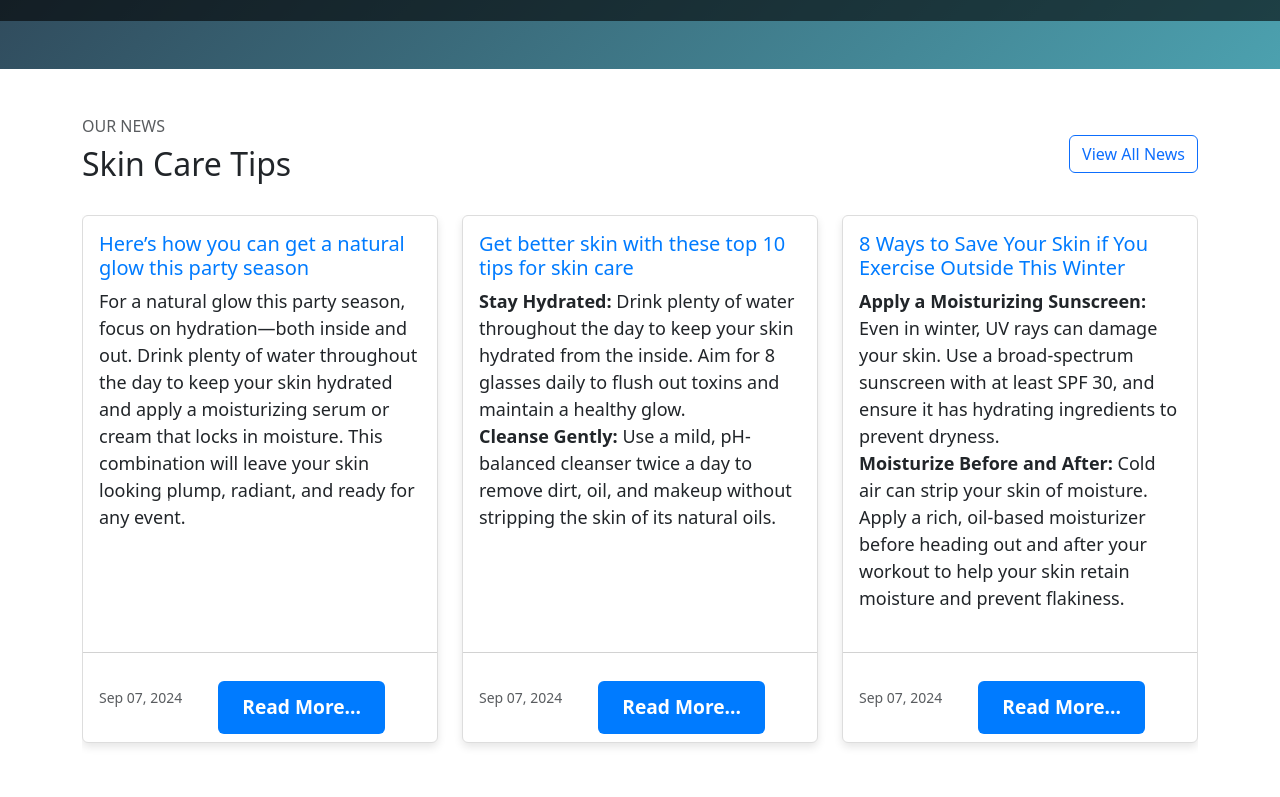
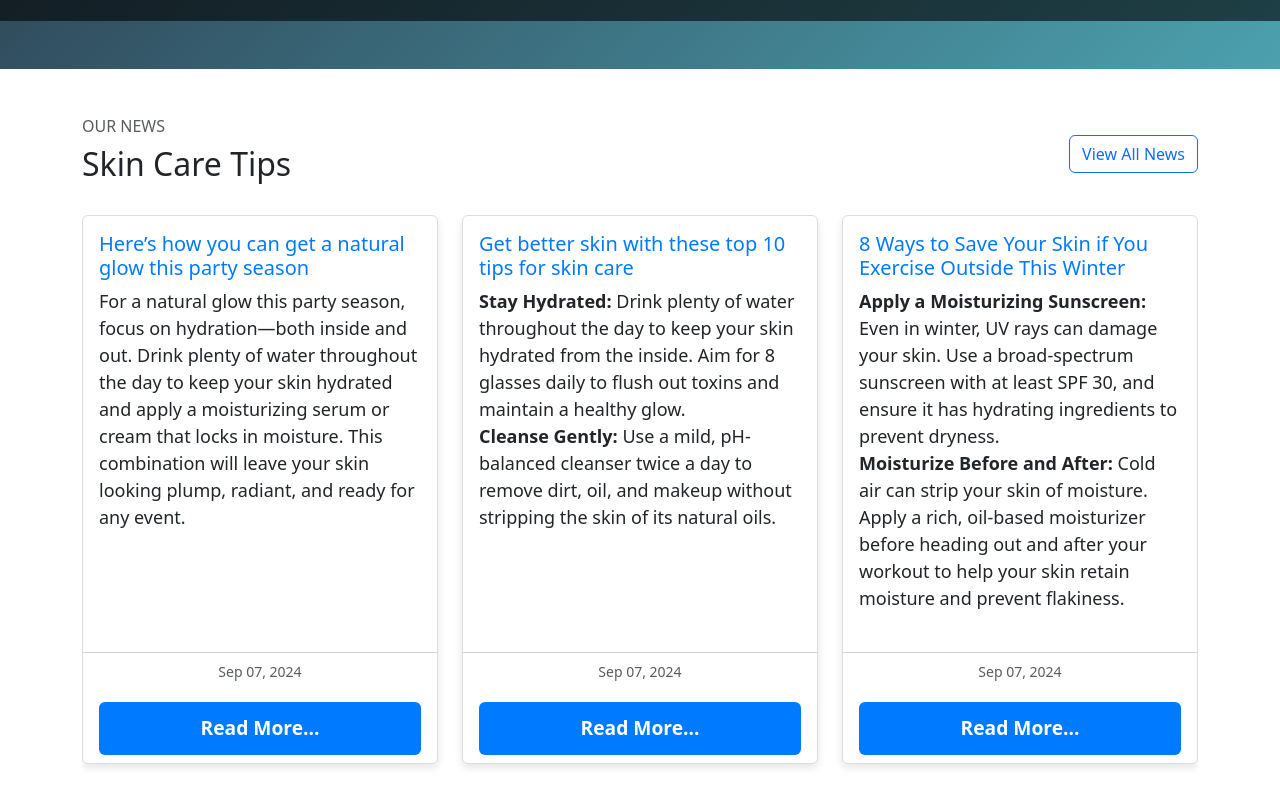
Before and after one commit to ajaywebd/hstp, a React (Vite) app: page / in a window 1280 px wide. Shown: the part 2000-2797 px from the top of the page. Built offline with nearby package versions, Linux system fonts and the light colour scheme.

Commit message:
today 18 5-9-24 update

```diff
--- a/src/components/NewsSection.css
+++ b/src/components/NewsSection.css
@@ -20,9 +20,19 @@
   box-shadow: 0px 0px 5px rgba(0, 123, 255, 0.7); /* Focus shadow */
 }
 
-/* Ensuring the card footer stays aligned to the bottom */
+/* Centering the button inside the card footer */
 .card-footer {
   background-color: transparent;
+  display: flex;
+  justify-content: space-between;
+  align-items: center;
+  flex-direction: column;
+}
+
+.card-footer .custom-button {
+  width: 100%; /* Full-width button */
+  display: block;
+  text-align: center; /* Ensure the button is centered */
 }
 
 .card-body {
--- a/src/components/NewsSection.jsx
+++ b/src/components/NewsSection.jsx
@@ -40,9 +40,9 @@ const NewsSection = () => {
                         <p className="text-start">{item.description}</p>
                       </Card.Text>
                     </Card.Body>
-                    <Card.Footer className="mt-auto">
-                      <div className="d-flex justify-content-between align-items-center">
-                        <small className="text-muted">{item.date}</small>
+                    <Card.Footer className="mt-auto d-flex justify-content-between align-items-center">
+                      <small className="text-muted">{item.date}</small>
+                      <div className="d-flex justify-content-center w-100">
                         <Button
                           variant="primary"
                           href={item.link}
```
